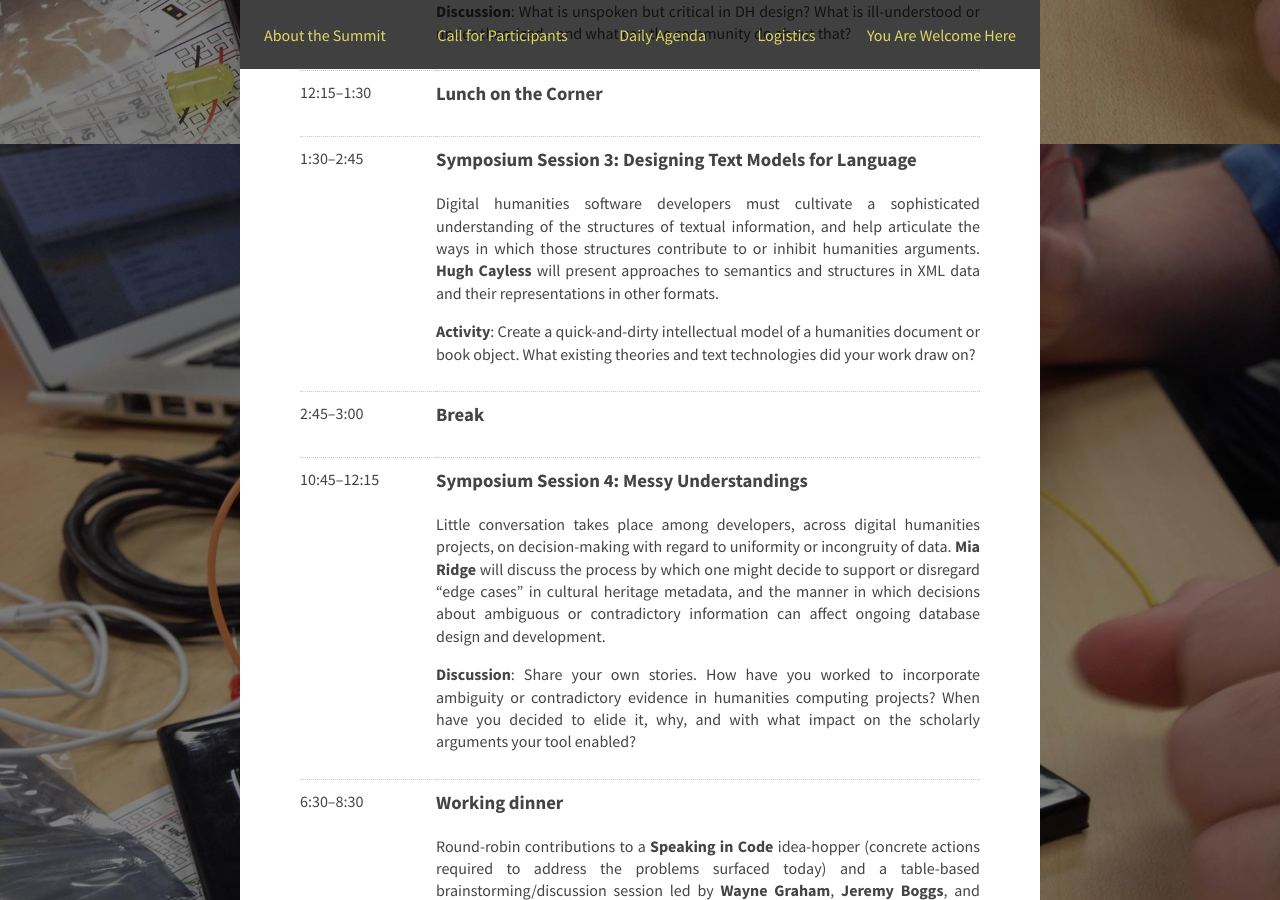
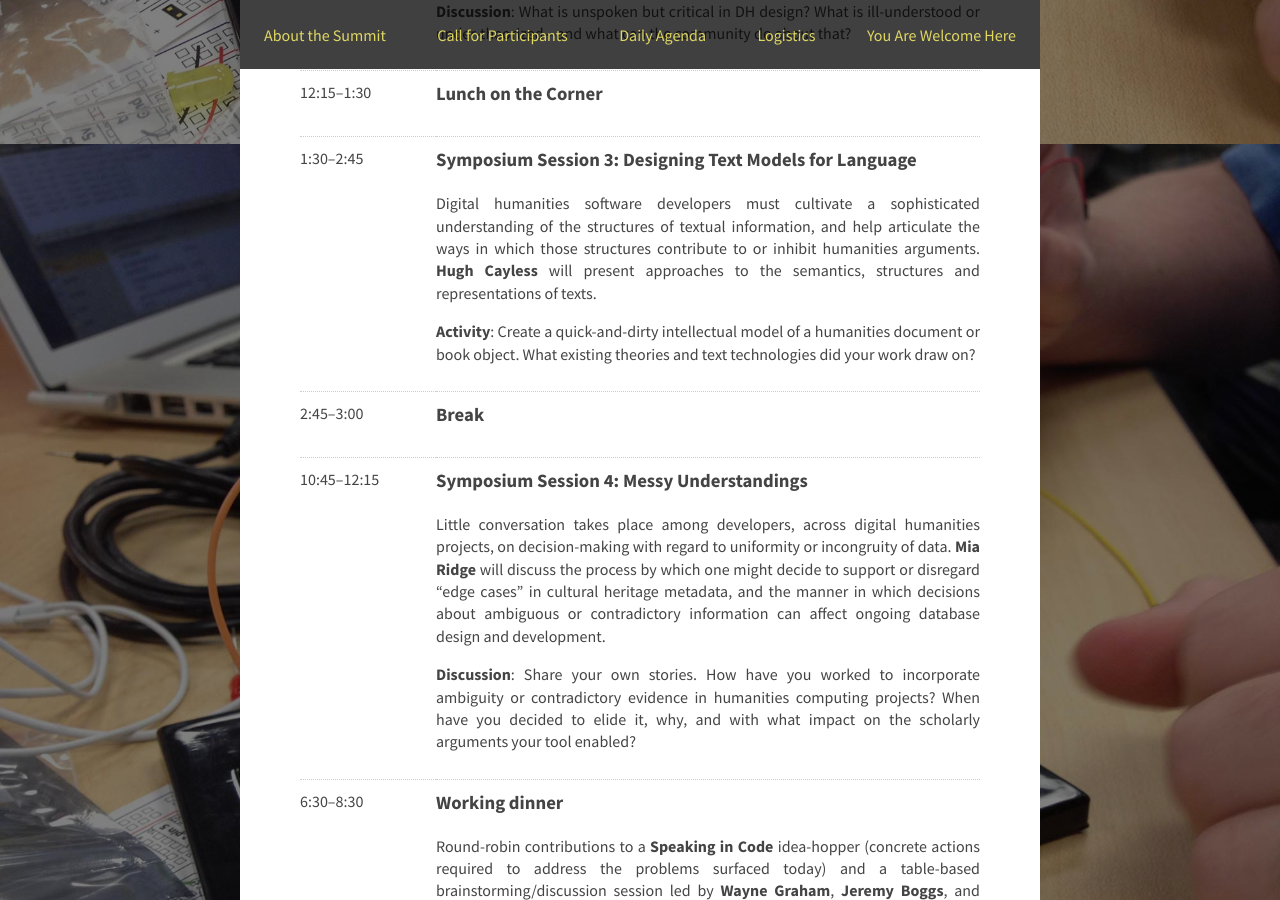
Before and after one commit to scholarslab/speakingincode, a Jekyll site: the page built from index.html, in a window 1280 px wide and 900 px high, scrolled down 3696 px. Built offline with Jekyll 4.4.1, drawn with Linux system fonts in a browser that asks for light colours; nearby versions of some CDN libraries; some web fonts are replaced; Markdown is read by kramdown in place of the engine named in the settings.

Commit message:
updated Hugh's session

```diff
--- a/index.html
+++ b/index.html
@@ -116,7 +116,7 @@ layout: default
                 <td>1:30–2:45</td>
                 <td>
                     <h3>Symposium Session 3: Designing Text Models for Language</h3>
-                    <p>Digital humanities software developers must cultivate a sophisticated understanding of the structures of textual information, and help articulate the ways in which those structures contribute to or inhibit humanities arguments.  <strong>Hugh Cayless</strong> will present approaches to semantics and structures in XML data and their representations in other formats.</p>
+                    <p>Digital humanities software developers must cultivate a sophisticated understanding of the structures of textual information, and help articulate the ways in which those structures contribute to or inhibit humanities arguments. <strong>Hugh Cayless</strong> will present approaches to the semantics, structures and representations of texts.</p>
 					<p><strong>Activity</strong>: Create a quick-and-dirty intellectual model of a humanities document or book object. What existing theories and text technologies did your work draw on?
 </p>
                 </td>
```
